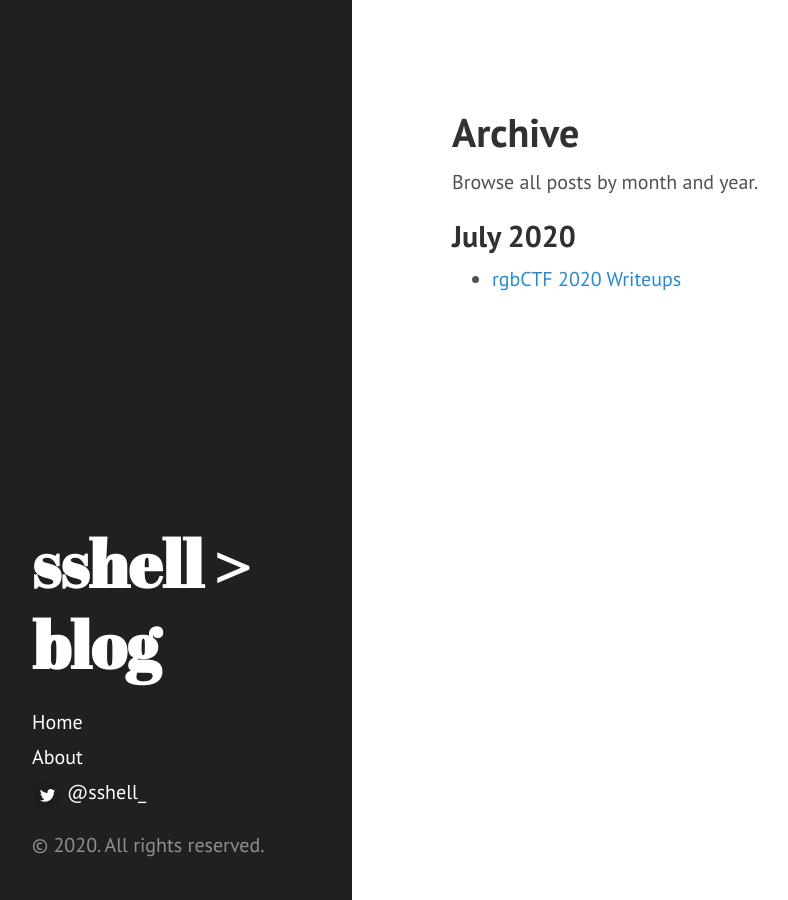
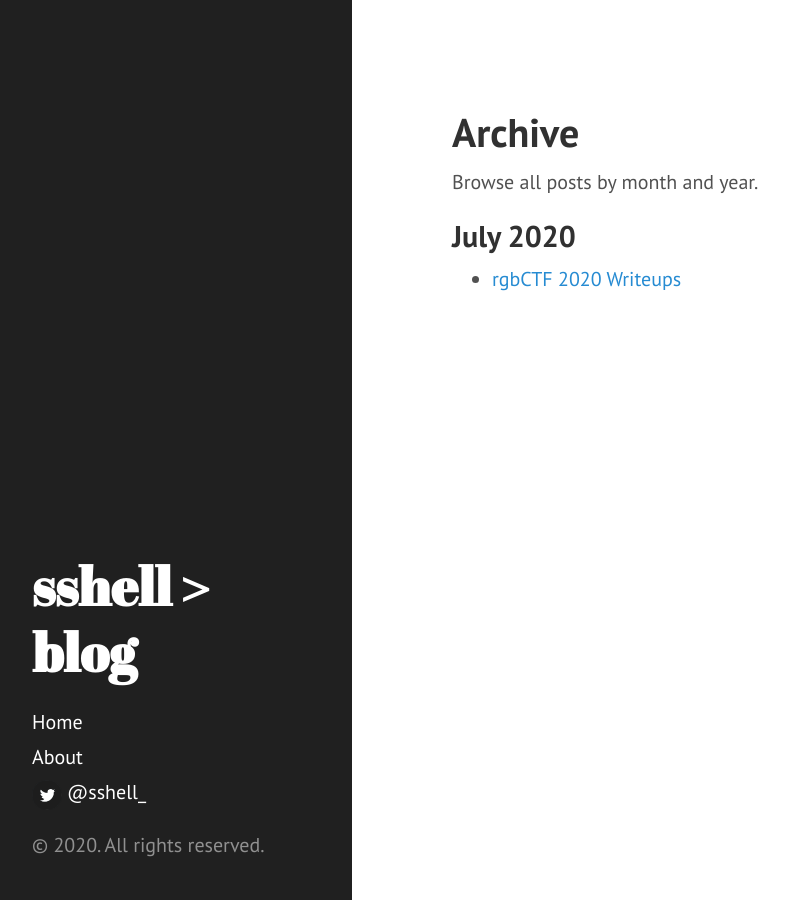
Before and after one commit to sshell/sshell.github.io, a Jekyll site: the page built from archive.md, in a window 1280 px wide. Shown: the whole page, without its empty margins (8-796 px from the left). Built offline with Jekyll 4.4.1, drawn with Linux system fonts in a browser that asks for light colours.

Commit message:
Update hyde.css

```diff
--- a/public/css/hyde.css
+++ b/public/css/hyde.css
@@ -80,7 +80,7 @@ html {
   color: #fff;
   margin-top: 0;
   font-family: "Abril Fatface", serif;
-  font-size: 3.25rem;
+  font-size: 2.65rem;
 }
 
 /* Sidebar nav */
```
